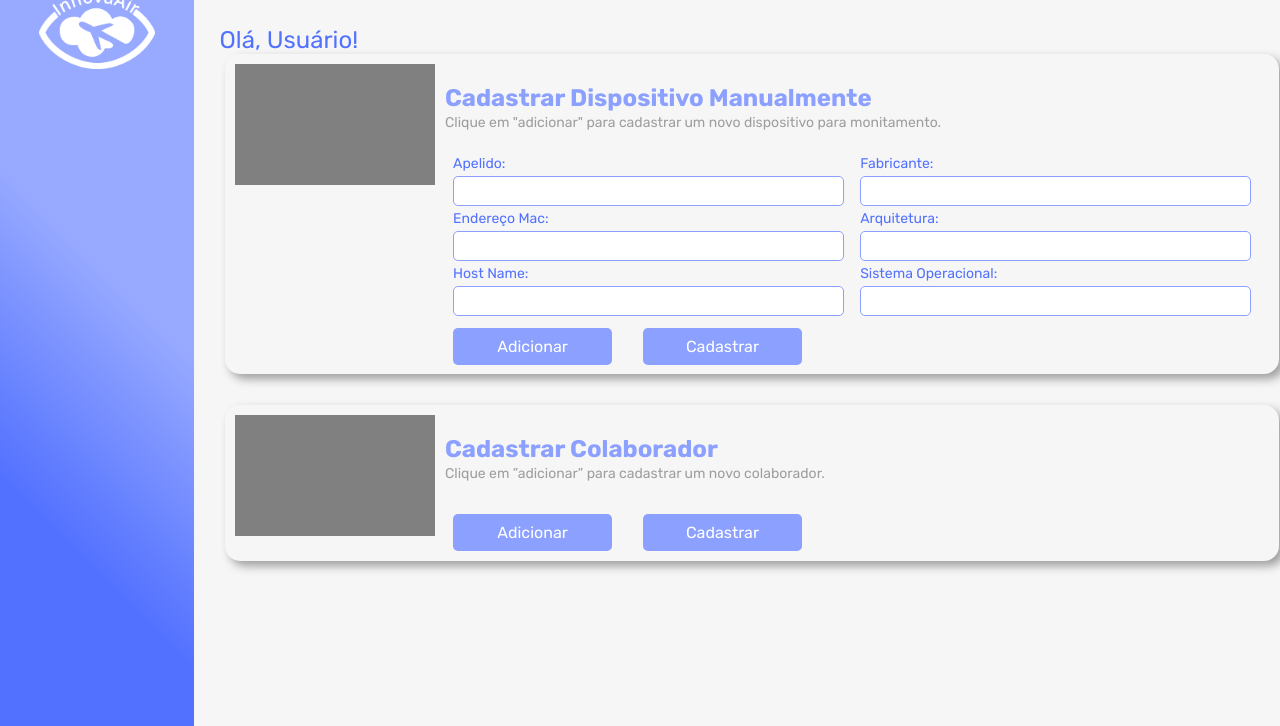
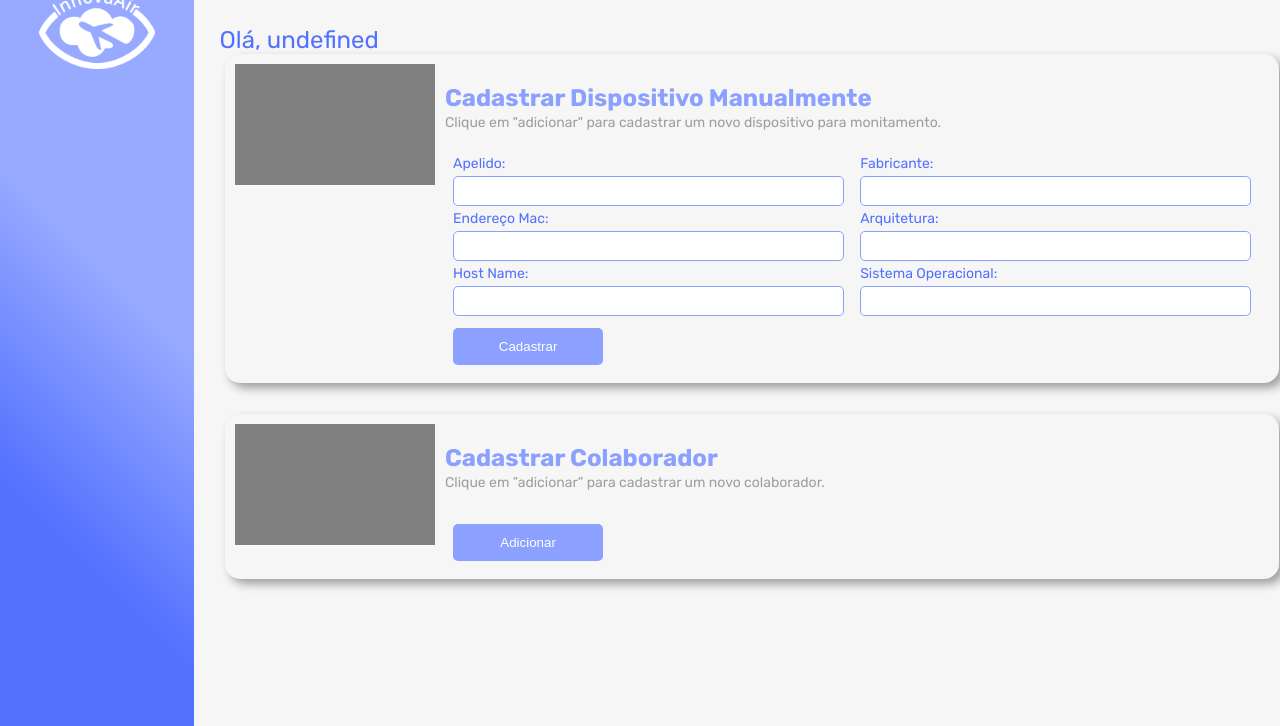
Before and after one commit to InnovaAir/aplicacao-web, a website: page public/NovosCadastros.html in a window 1280 px wide. Shown: the part 74-800 px from the top of the page. Drawn offline with Linux system fonts and the light colour scheme.

Commit message:
javascript inicial pagina + pasta de js

```diff
--- a/public/NovosCadastros.html
+++ b/public/NovosCadastros.html
@@ -39,7 +39,7 @@
                     <span>Clique em "adicionar" para cadastrar um novo dispositivo para monitamento.</span>
                 </div>
 
-                <div class="dispositivo">
+                <div id="div_disp" class="dispositivo">
                     <div class="InputsCadastro">
                         <div class="coluna">
                             <span>Apelido:</span>
@@ -61,16 +61,12 @@
                 </div>
 
                 <div class="botoes">
-                    <a class="Adicionar" href="">
-                        <div class="botao">
-                            Adicionar
-                        </div>
-                    </a>
-                    <a class="Cadastrar" href="">
-                        <div class="botao">
-                            Cadastrar
-                        </div>
-                    </a>
+                    <div id="aD" class="adicionarDisp">
+                        <button class="botao" onclick="addDispositivo()">Adicionar</button>
+                    </div>
+                    <div id="cD" class="cadastrarDisp">
+                        <button class="botao" onclick="cadastrarDispositivo()">Cadastrar</button>
+                    </div>
                 </div>
             </div>
         </div>
@@ -86,7 +82,7 @@
                     <span>Clique em ”adicionar” para cadastrar um novo colaborador.</span>
                 </div>
 
-                <div class="colaborador">
+                <div id="div_colab" class="colaborador">
                     <div class="InputsCadastro">
                         <div class="coluna">
                             <span>Nome:</span>
@@ -102,20 +98,16 @@
                 </div>
 
                 <div class="botoes">
-                    <a class="Adicionar" href="">
-                        <div class="botao">
-                            Adicionar
-                        </div>
-                    </a>
-                    <a class="Cadastrar" href="">
-                        <div class="botao">
-                            Cadastrar
-                        </div>
-                    </a>
+                    <div id="aC" class="adicionarColab">
+                        <button class="botao" onclick="addColaborador()">Adicionar</button>
+                    </div>
+                    <div id="cC" class="cadastrarColab">
+                        <button class="botao" onclick="cadastrarColaborador()">Cadastrar</button>
+                    </div>
                 </div>
             </div>
         </div>
     </div>
 </body>
-
+<script src="./js/NovosCadastros.js"></script>
 </html>
--- /dev/null
+++ b/public/js/NovosCadastros.js
@@ -0,0 +1,25 @@
+Usuario = sessionStorage.User
+
+Mensagem_Usuario.innerHTML = `Olá, ${Usuario}`
+
+function addDispositivo() {
+    document.getElementById("div_colab").style.display = "none"
+    document.getElementById("div_disp").style.display = "block"
+    document.getElementById("aD").style.display = "none"
+    document.getElementById("cD").style.display = "flex"
+    document.getElementById("aC").style.display = "flex"
+    document.getElementById("cC").style.display = "none"
+}
+
+function cadastrarDispositivo() {}
+
+function addColaborador() {
+    document.getElementById("div_disp").style.display = "none"
+    document.getElementById("div_colab").style.display = "block"
+    document.getElementById("aD").style.display = "flex"
+    document.getElementById("cD").style.display = "none"
+    document.getElementById("aC").style.display = "none"
+    document.getElementById("cC").style.display = "flex"
+    }
+
+function cadastrarColaborador() {}
--- a/public/styles/NovosCadastros.css
+++ b/public/styles/NovosCadastros.css
@@ -103,11 +103,13 @@ body {
     margin: 1%;
 }
 
-.botoes a {
-    margin-right: 5%;
+.botoes button {
+    border: none;
     text-decoration: none;
     color: #ffffff;
     height: 100%;
+    margin-right: 10px;
+    cursor: pointer;
 }
 
 .botao {
@@ -118,7 +120,27 @@ body {
     background-color: #8BA0FF;
     width: 150px;
     height: 100%;
-    padding: 3%;
+    padding: 7%;
+}
+
+.adicionarDisp {
+    display: none;
+}
+
+.cadastrarDisp {
+    display: flex;
+}
+
+.adicionarColab {
+    display: flex;
+}
+
+.cadastrarColab {
+    display: none;
+}
+
+.dispositivo {
+    display: block;
 }
 
 .colaborador {
```
